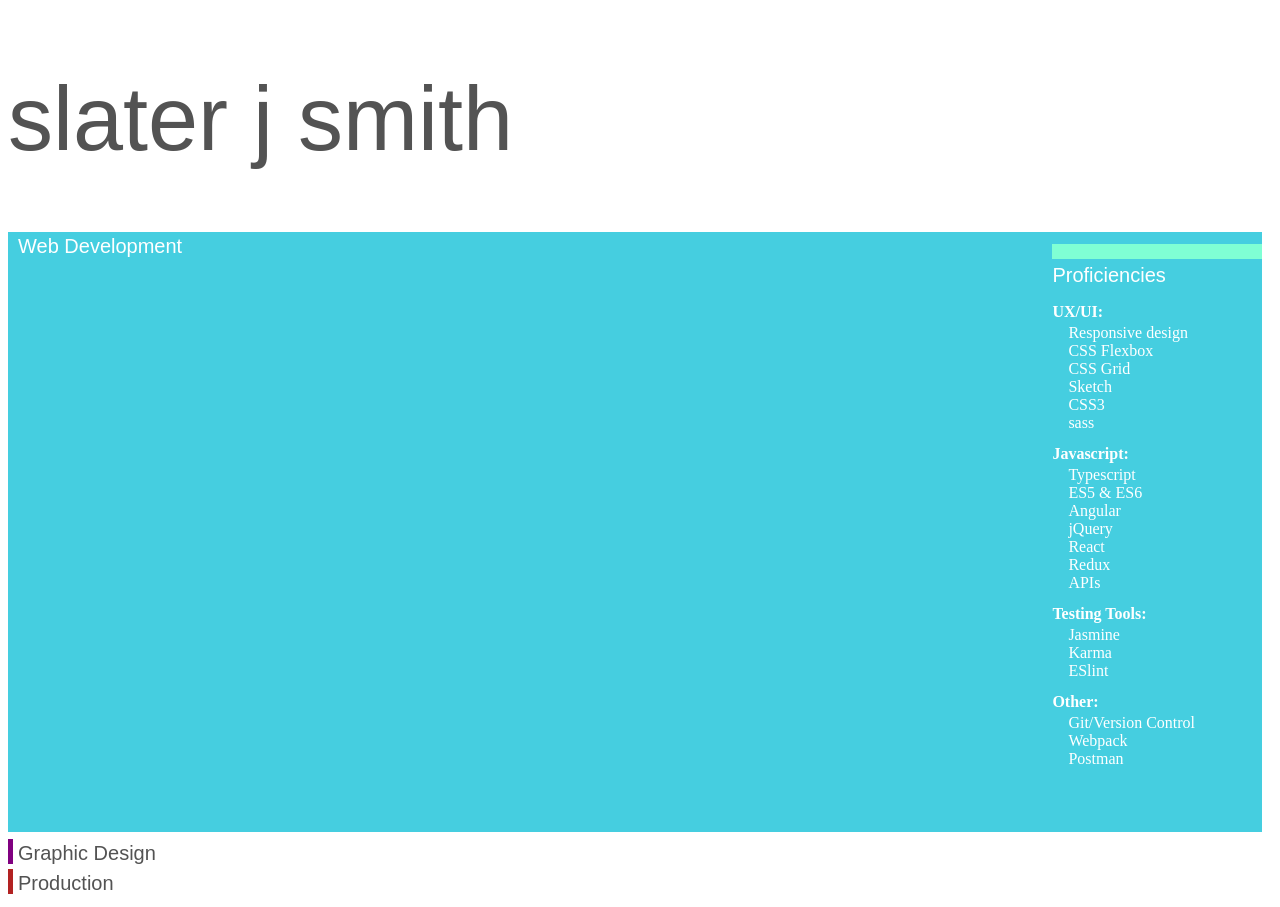
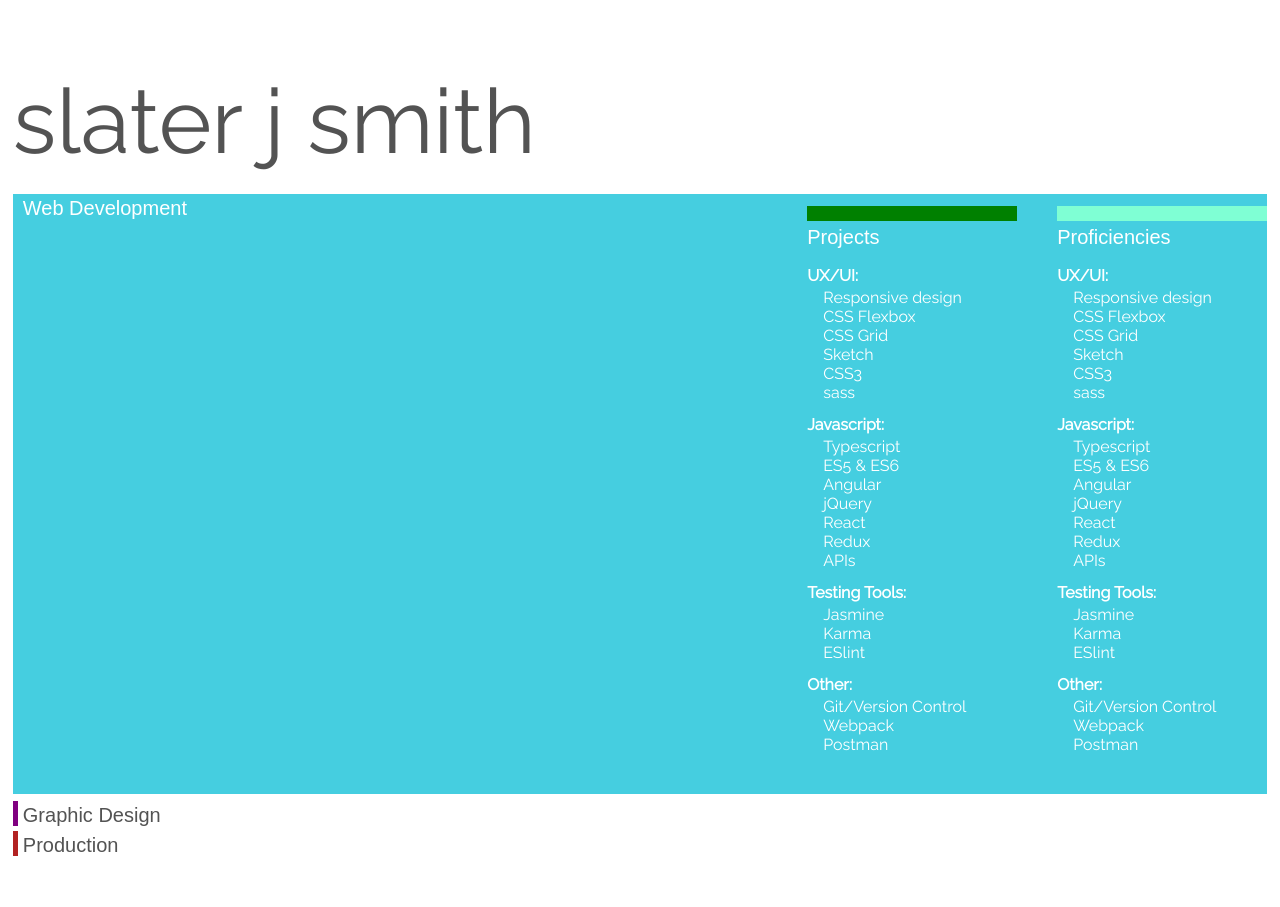
Before and after one commit to SlaterJamesSmith/sjs-portfolio, a website built with webpack: page src/index.html in a window 1280 px wide. Both pictures are taken after a click on the element "Web Development". After the commit the page ends 869 px from the top, so only its background shows below. Built offline with nearby package versions, Linux system fonts and the light colour scheme.

Commit message:
create new animation functionality and add new grid item to Web Dev dropdown

```diff
--- a/src/index.html
+++ b/src/index.html
@@ -2,13 +2,40 @@
   <head>
     <script src="https://code.jquery.com/jquery-3.3.1.min.js"></script>
   </head>
-  <body>
+  <body class="body-trans">
    <div class="logo">
      <h1>slater j smith</h1>
    </div>
    <div class="development">
      <h2 class="menubtn dev">Web Development</h2>
      <div class="box transform">
+       <ul class="box-item proficiencies proficiencies2">
+          <div class="prof-box prof-box2"></div>
+          <h2 class="menubtn">Projects</h2>
+          <h4>UX/UI:</h4>
+            <li>Responsive design</li>
+            <li>CSS Flexbox</li>
+            <li>CSS Grid</li>
+            <li>Sketch</li>
+            <li>CSS3</li>
+            <li>sass</li>
+          <h4>Javascript:</h4>
+            <li>Typescript</li>
+            <li>ES5 & ES6</li>
+            <li>Angular</li>
+            <li>jQuery</li>
+            <li>React</li>
+            <li>Redux</li>
+            <li>APIs</li>
+          <h4>Testing Tools:</h4>
+            <li>Jasmine</li>
+            <li>Karma</li>
+            <li>ESlint</li>
+          <h4>Other:</h4>
+            <li>Git/Version Control</li>
+            <li>Webpack</li>
+            <li>Postman</li>
+       </ul>
        <ul class="box-item proficiencies">
           <div class="prof-box"></div>
           <h2 class="menubtn">Proficiencies</h2>
--- a/src/index.js
+++ b/src/index.js
@@ -4,7 +4,13 @@ $( document ).ready(function() {
   $(".dev").click(function() {
     $('.transform').toggleClass('transform-active');
     $('.dev').toggleClass('dev-active');
-    // $('.proficiencies').fadeToggle(3000);
+
+
+    if($('body').hasClass('body-active')){
+      $( 'body' ).removeClass( "body-trans" ).addClass( "body-active" );
+    }
+    $('.body-trans').toggleClass('body-active');
+
     if($('.proficiencies').is(':visible')){
        $('.proficiencies').fadeOut(1000);
     }
@@ -13,14 +19,41 @@ $( document ).ready(function() {
     }
     console.log("hello")
   });
+
+
+
+
+
   $(".prod").click(function() {
+
+
+
+
     $('.transform-prod').toggleClass('transform-active-prod');
     $('.prod').toggleClass('prod-active');
+
+    if($('body').hasClass('body-active')){
+      $( 'body' ).removeClass( "body-trans" ).addClass( "body-active" );
+    }
+    $('.body-trans').toggleClass('body-active');
+
     console.log("hello")
   });
+
+
+
+
+
   $(".vid").click(function() {
+
+
     $('.transform-vid').toggleClass('transform-active-vid');
     $('.vid').toggleClass('vid-active');
+    if($('body').hasClass('body-active')){
+      $( 'body' ).removeClass( "body-trans" ).addClass( "body-active" );
+    }
+    $('.body-trans').toggleClass('body-active');
+
     console.log("hello")
   });
 });
--- a/src/sass/styles.scss
+++ b/src/sass/styles.scss
@@ -1,12 +1,13 @@
 @import "animate.scss";
+@import url('https://fonts.googleapis.com/css?family=Quicksand');
+@import url('https://fonts.googleapis.com/css?family=Raleway');
 
 // * {
 //   border: 1px solid red;
 // }
 
-$font-stack: 'Raleway-Thin', sans-serif;
+$font-stack: 'Raleway', sans-serif;
 $primary-font-color: #535353;
-// @import url('https://fonts.googleapis.com/css?family=Quicksand');
 
 // * {
 //   border: 1px solid blue;
@@ -15,11 +16,27 @@ $primary-font-color: #535353;
 body {
   display: grid;
   color: $primary-font-color;
+  margin-left: auto;
+  margin-right: auto;
   // background-color: grey;
   // margin: 0 auto;
   // max-width: 1024px;
   // border-left: solid 7px #535353;
   // border-right: solid 7px #535353;
+}
+
+.body-trans {
+  width: 555px;
+  -webkit-transition: width 2s;
+  -moz-transition: width 2s;
+  -o-transition: width 2s;
+  -ms-transition: width 2s;
+  transition: width 2s;
+  transition-timing-function: ease;
+}
+
+.body-active {
+  width: 98vw;
 }
 
 h1 {
@@ -35,6 +52,7 @@ h1 {
     animation-timing-function: ease;
     animation-iteration-count: infinite;
   }
+  margin-bottom: 20px;
 }
 
 h2 {
@@ -72,7 +90,7 @@ h2 {
   z-index: -4;
   float:left;
   display: grid;
-  grid-template-columns: auto 250px;
+  grid-template-columns: auto 250px 250px;
   grid-template-rows: auto;
   // margin-bottom: 3px;
   // float:left;
@@ -189,17 +207,26 @@ ul {
 .proficiencies {
   display: none;
   z-index: 0;
-  grid-column-start: 2;
+  grid-column: 3 / 3;
   h2 {
     margin-top: 5px;;
   }
 }
+
+.proficiencies2 {
+  grid-column: 2 / 2;
+}
+
 
 .prof-box {
   width: auto;
   height: 15px;
   background-color: aquamarine;
   margin-top: -8px;
+}
+
+.prof-box2 {
+  background-color: green;
 }
 
 
```
Also changed, not shown: 1 other file.
